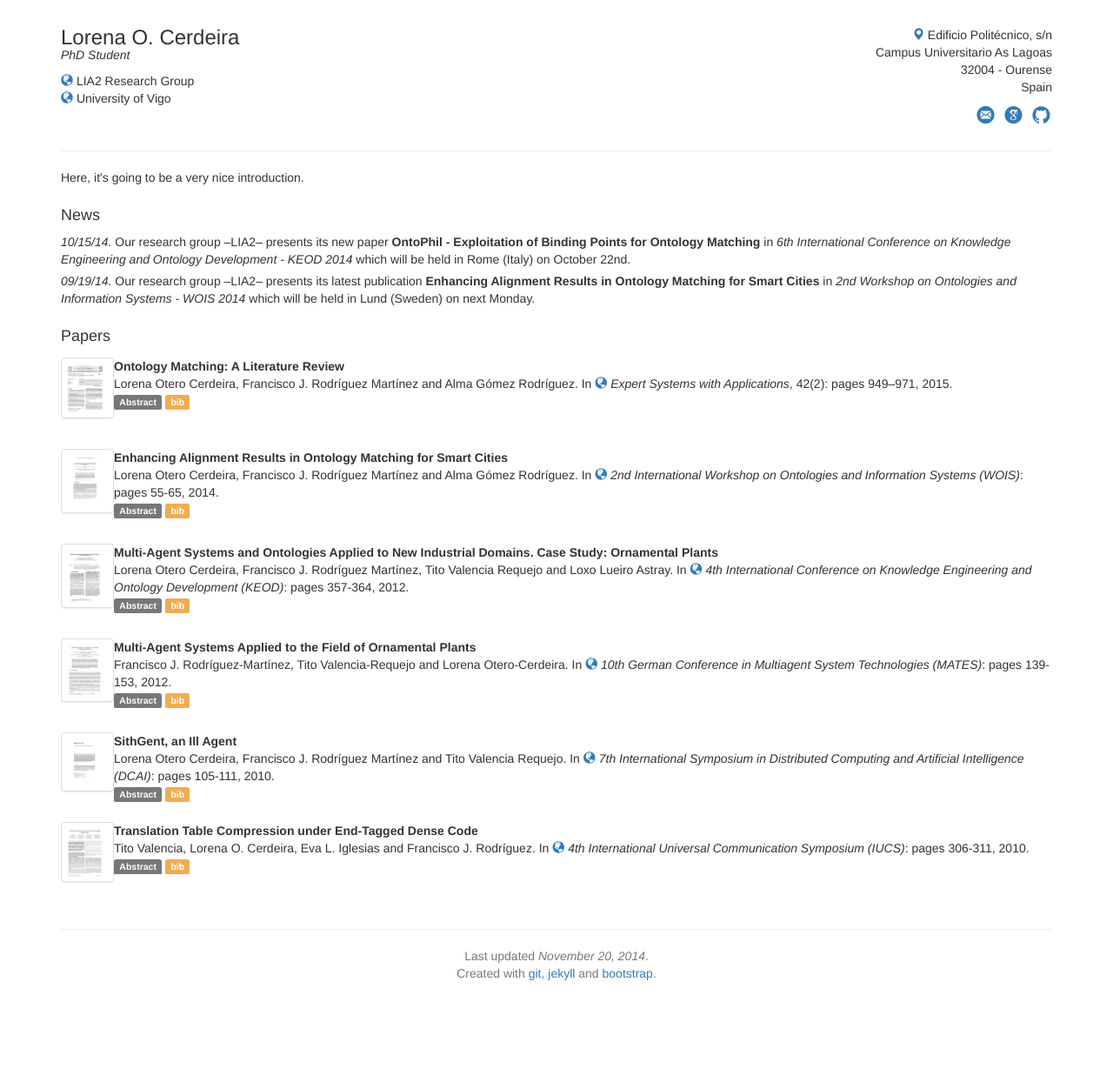
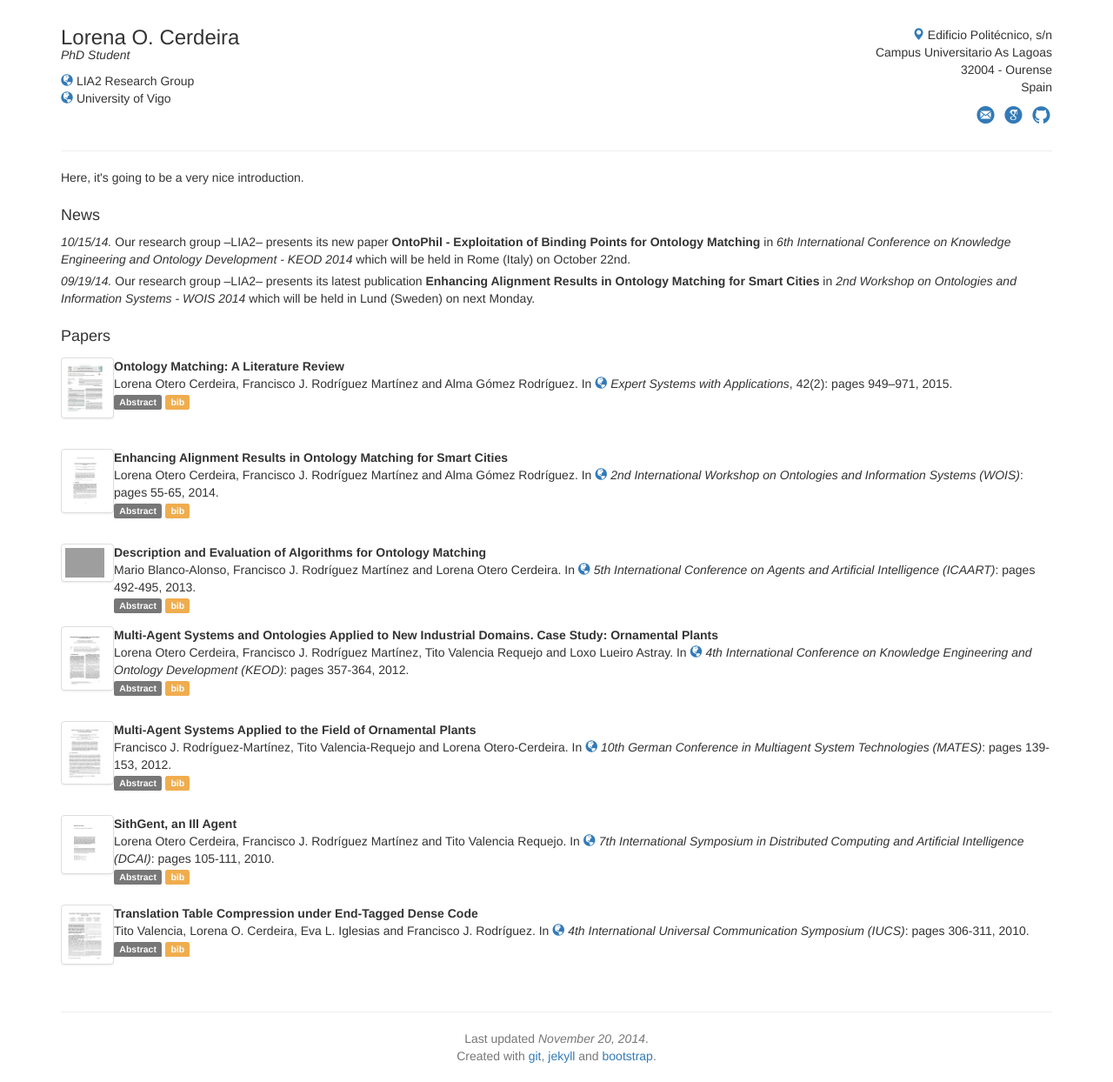
Before and after one commit to locerdeira/locerdeira.github.com, a Jekyll site: the page built from index.html, in a window 1280 px wide. Shown: the whole page at 87% size. Built offline with Jekyll 4.4.1, drawn with Linux system fonts in a browser that asks for light colours; nearby versions of some CDN libraries; before the commit the page ends 1149 px from its top, so only the background shows below that; grey boxes are pictures that could not be loaded.

Commit message:
new content

```diff
--- a/_data/paper-list.yml
+++ b/_data/paper-list.yml
@@ -107,6 +107,28 @@
 - layout: paper
   selected: y
   paper-type: inproceedings
+  label: 2013_ICAART
+  year: 2013
+  month: 02
+  img: 2013_ICAART.jpg
+  bib: 2013_ICAART.bib
+  title: "Description and Evaluation of Algorithms for Ontology Matching"
+  authors: Mario Blanco-Alonso, Francisco J. Rodríguez Martínez and Lorena Otero Cerdeira
+  booktitle: 5th International Conference on Agents and Artificial Intelligence (ICAART)
+  pages: 492-495
+  doc-url: https://drive.google.com/file/d/0B1LkOfAs6RwacFJCY2hhMkF4RzQ/view?usp=sharing
+  booktitle-url: http://www.icaart.org/Home.aspx?y=2013
+  venue: conference
+  abstract: >
+    <p>In this paper, we present a state of the art about Ontology Matching Algorithms and
+    we propose a general classification of them. A selection of three algorithms to work with
+    a concrete platform is presented: CODI, LogMap and MaasMatch. In addition we propose a
+    testbed divided in three groups of tests to evaluate the algorithms. These algorithms were
+    tested and evaluated to verify which was the most suitable for this problem.</p>
+
+- layout: paper
+  selected: y
+  paper-type: inproceedings
   label: 2014_WOIS
   year: 2014
   month: 09
--- /dev/null
+++ b/bib/2013_ICAART.bib
@@ -0,0 +1,10 @@
+@inproceedings{Cerdeira2014:1,
+	title = {Enhancing Alignment Results in Ontology Matching for Smart Cities},
+	author = {Lorena Otero Cerdeira and Francisco Javier Rodr{\'{\i}}guez-Mart{\'{\i}}nez and Alma G{\'{\o}}mez-Rodr{\'{\i}}guez},
+	Booktitle = {2nd International Workshop on Ontologies and Information Systems (WOIS)},
+	pages = {55--65},
+	Month = {October},
+	year = {2014},
+	url = {http://ceur-ws.org/Vol-1230/#paper-05},
+	crossref = {WOIS2014},
+}
```
